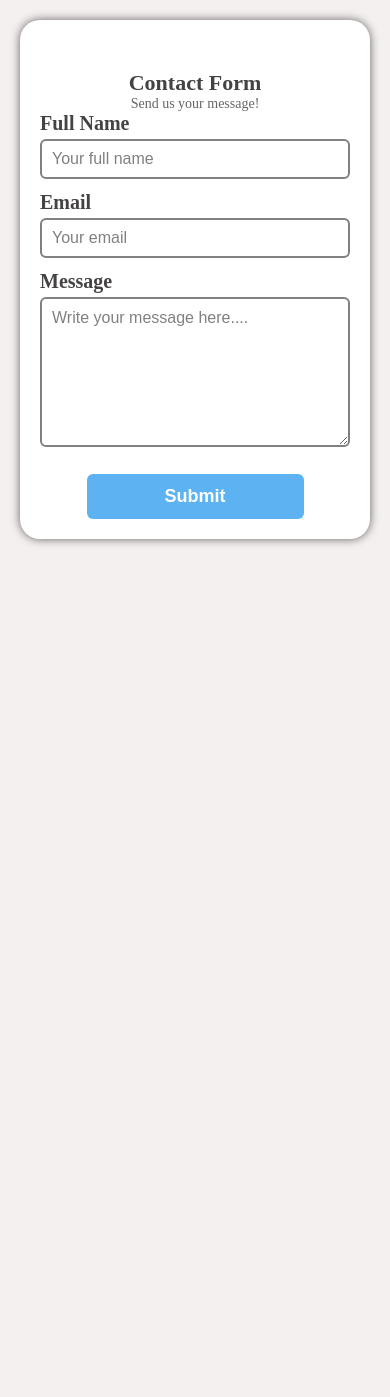
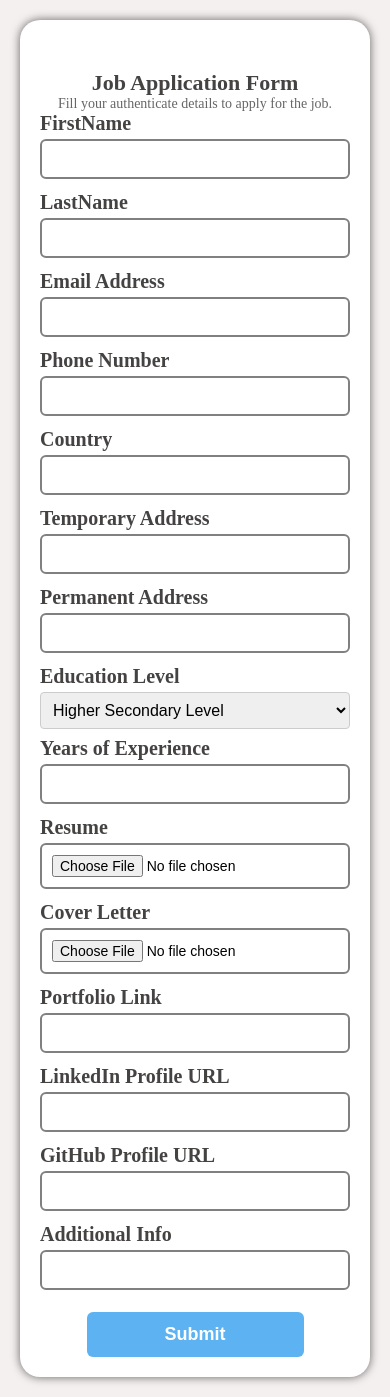
Before and after one commit to Sareeka61/Dynamic-Form, a React (Vite) app: page / in a window 390 px wide. Before the commit the page ends 844 px from the top, so only its background shows below. Built offline with nearby package versions, Linux system fonts and the light colour scheme.

Commit message:
Addition of functions to validate email, phone and resume field

```diff
--- a/src/components/Form.jsx
+++ b/src/components/Form.jsx
@@ -11,7 +11,7 @@ const schemas = {
   userProfile: UserProfileFormSchema,
 }
 
-export const Form = ({formType='contact'}) => {
+export const Form = ({formType='jobApplication'}) => {
 
   const [formData, setFormData] = useState({});
   const fieldSchema = schemas[formType]
@@ -21,19 +21,12 @@ export const Form = ({formType='contact'}) => {
     return regex.test(email);
   };
 
+  console.log('Form Data Submitted:', formData);
+
   const handleSubmit = (e) => {
     e.preventDefault();
 
     console.log('Form Data Submitted:', formData)
-
-    const emailField = fieldSchema.properties.email;
-
-    if (emailField && emailField.type === 'string' && !validateEmail(formData.email)) {
-      alert("Invalid Email Address!");
-      return;
-    }
-
-    console.log('Form Data Submitted:', formData);
     setFormData({});
     setErrors({});
   }
--- a/src/components/FormField.jsx
+++ b/src/components/FormField.jsx
@@ -1,9 +1,68 @@
-import React from "react";
+import React, { useEffect, useRef } from "react";
+import '../cssfiles/formfield.css';
 
 export const FormField = ({ fieldKey, fieldSchema, value, onChange, required }) => {
+  const emailErrorRef = useRef(null);
+  const phoneErrorRef = useRef(null);
+
+  useEffect(() => {
+    if (fieldKey === "email") {
+      validateEmail(value);
+    } else if (fieldKey === "phone") {
+      validatePhone(value);
+    }
+  }, [value]);
+
   const handleChange = (e) => {
-    const { type, checked, value } = e.target;
-    onChange(fieldKey, type === "checkbox" ? checked : value);
+    const { value } = e.target;
+    onChange(fieldKey, value);
+
+    if (fieldKey === "email") {
+      validateEmail(value);
+    } else if (fieldKey === "phone") {
+      validatePhone(value);
+    }
+  };
+
+  const handleFileChange = (e) => {
+    const file = e.target.files[0];
+    const reader = new FileReader();
+    reader.onloadend = () => {
+      onChange(fieldKey, reader.result);
+    };
+    if (file) {
+      reader.readAsDataURL(file);
+    }
+  };
+
+  const validateEmail = (email) => {
+    if (emailErrorRef.current) {
+      if (email === "") {
+        emailErrorRef.current.style.display = "none";
+      } else {
+        const emailRegex = /^[^\s@]+@[^\s@]+\.[^\s@]+$/;
+        if (!emailRegex.test(email)) {
+          emailErrorRef.current.style.display = "block";
+        } else {
+          emailErrorRef.current.style.display = "none";
+        }
+      }
+    }
+  };
+
+  const validatePhone = (phone) => {
+    if (phoneErrorRef.current) {
+      if (phone === "") {
+        phoneErrorRef.current.style.display = "none";
+      } else {
+        const phoneRegex = /^\d+$/;
+        if (!phoneRegex.test(phone)) {
+          phoneErrorRef.current.style.display = "block";
+        } else {
+          phoneErrorRef.current.style.display = "none";
+        }
+      }
+    }
   };
 
   switch (fieldSchema.type) {
@@ -41,19 +100,35 @@ export const FormField = ({ fieldKey, fieldSchema, value, onChange, required })
             />
           </div>
         );
+      } else if (fieldSchema.format === "data-url") {
+        // Render file input for data-url format
+        return (
+          <div>
+            <label>{fieldSchema.title}</label>
+            <input
+              type="file"
+              name={fieldKey}
+              onChange={handleFileChange}
+              required={fieldSchema.required}
+            />
+          </div>
+        );
       } else {
         return (
           // Renders default text field
           <div>
             <label>{fieldSchema.title}</label>
             <input
-            type="text"
+              type={fieldKey === "email" ? "email" : fieldKey === "phone" ? "text" : "text"}
               name={fieldKey}
               placeholder={fieldSchema.placeholder}
               value={value}
               onChange={handleChange}
               required={fieldSchema.required}
+              pattern={fieldKey === "phone" ? "\\d*" : undefined}
             />
+            {fieldKey === "email" && <p ref={emailErrorRef} style={{ color: "red", display: "none" }}>Invalid email address</p>}
+            {fieldKey === "phone" && <p ref={phoneErrorRef} style={{ color: "red", display: "none" }}>Phone number must contain only digits</p>}
           </div>
         );
       }
--- a/src/components/schemas/JobApplicationSchema.jsx
+++ b/src/components/schemas/JobApplicationSchema.jsx
@@ -64,7 +64,7 @@ export const JobApplicationSchema = {
         },
         additionalInfo:{
             type:"string",
-            title:"Any Additional Info",
+            title:"Additional Info",
             maxLength: 500
         }
     },
--- /dev/null
+++ b/src/cssfiles/formfield.css
@@ -0,0 +1,8 @@
+select {
+  width: 100%;
+  padding: 8px;
+  font-size: 16px;
+  border: 1px solid #ccc;
+  border-radius: 4px;
+  margin-bottom: 8px;
+}
```
Lines whose indentation alone changed are shown as unchanged.
